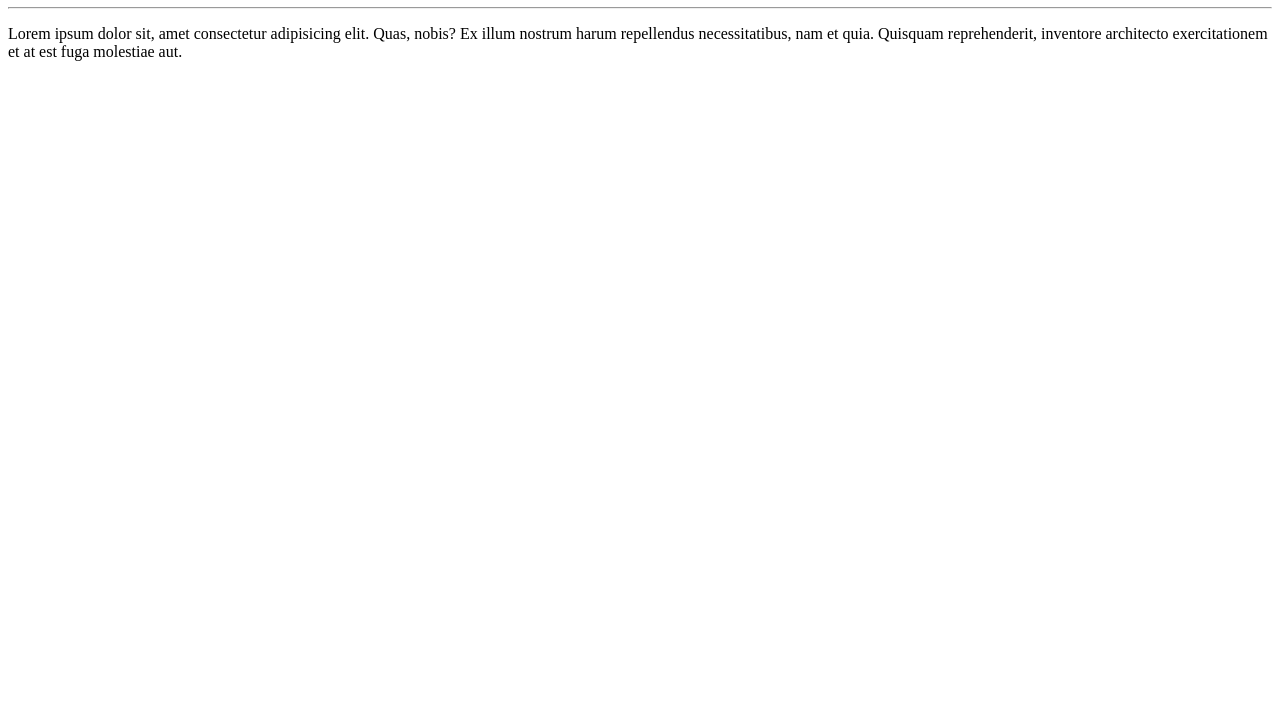
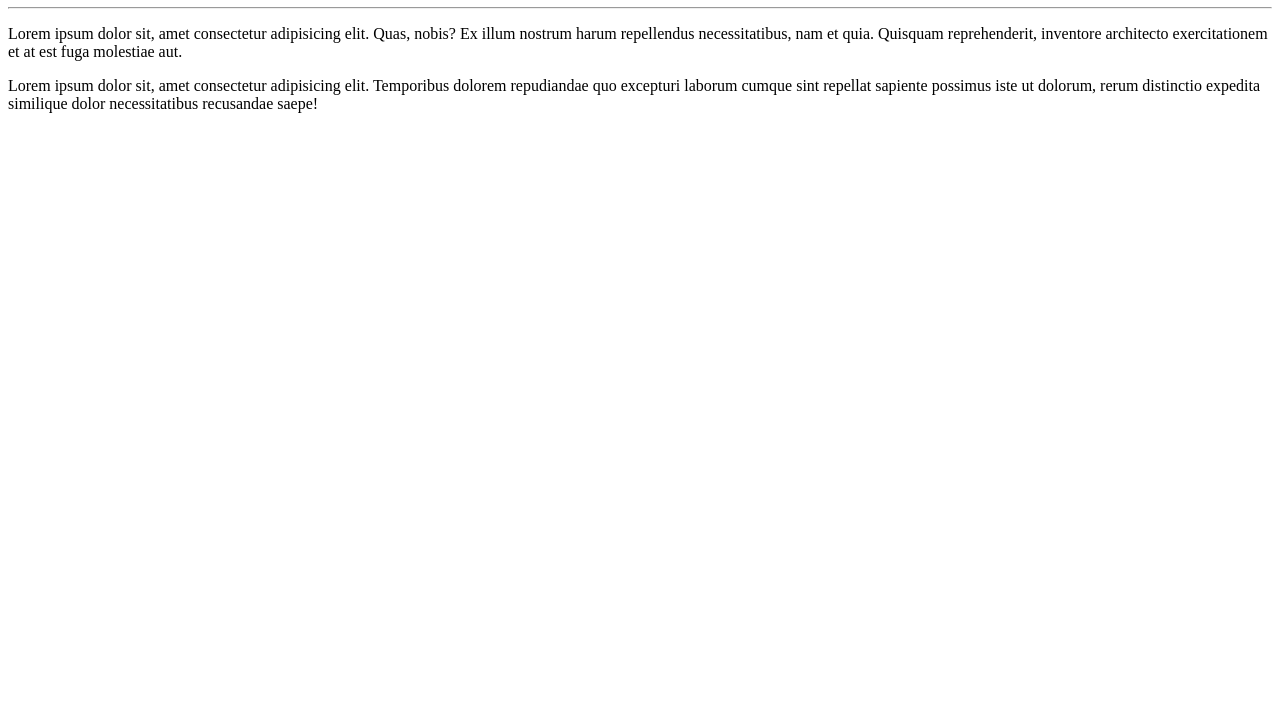
Before and after one commit to BrunoFellype/Ola-Mundo, a plain HTML site: page Site exemplo/index.html in a window 1280 px wide. Shown: the part 73-800 px from the top of the page. Drawn offline with Linux system fonts and the light colour scheme.

Commit message:
adicionei um parágrafo

```diff
--- a/Site exemplo/index.html
+++ b/Site exemplo/index.html
@@ -9,5 +9,6 @@
     <h1>Olá, Mundo</h1>
     <hr>
     <p>Lorem ipsum dolor sit, amet consectetur adipisicing elit. Quas, nobis? Ex illum nostrum harum repellendus necessitatibus, nam et quia. Quisquam reprehenderit, inventore architecto exercitationem et at est fuga molestiae aut.</p>
+    <p>Lorem ipsum dolor sit, amet consectetur adipisicing elit. Temporibus dolorem repudiandae quo excepturi laborum cumque sint repellat sapiente possimus iste ut dolorum, rerum distinctio expedita similique dolor necessitatibus recusandae saepe!</p>
 </body>
 </html>
```
